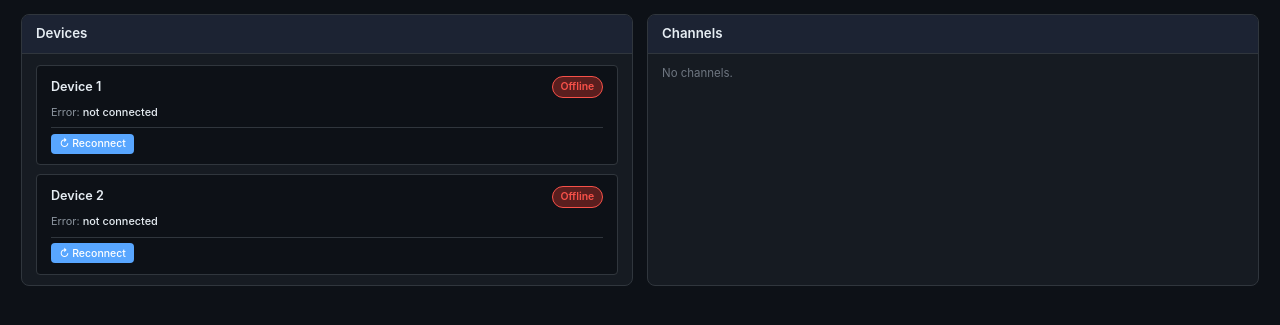
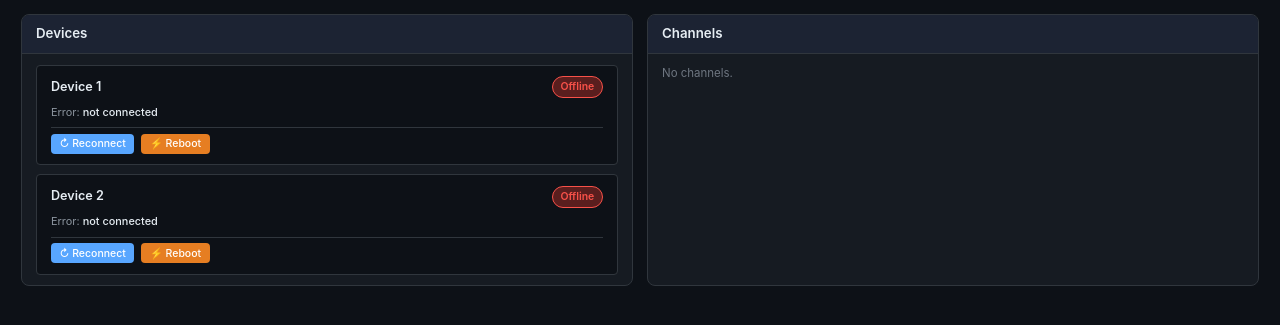
Before and after one commit to supamanluva/meshtasticboard, a Flask app: page / in a window 1280 px wide. Shown: the part 87-412 px from the top of the page. Run offline with Flask 3, Linux system fonts and the light colour scheme; data that the repository does not hold is empty; some libraries are stand-ins or nearby versions.

Commit message:
Fix MQTT decryption (correct AES key + nonce), add device reboot button

```diff
--- a/app.py
+++ b/app.py
@@ -70,7 +70,7 @@ mqtt_stats = {
 }
 mqtt_rate_window = []     # timestamps for rolling rate calculation
 MAX_MQTT_FEED = 500
-MQTT_DEFAULT_KEY = base64.b64decode("1PG7OiApAADU8bs6ICkAAA==")  # default Meshtastic AES key
+MQTT_DEFAULT_KEY = base64.b64decode("1PG7OiApB1nwvP+rz05pAQ==")[:16]  # default Meshtastic AES key
 
 
 def _get_decryption_keys():
@@ -361,13 +361,15 @@ def _mqtt_decrypt(mp, key=None):
     if key is None:
         key = MQTT_DEFAULT_KEY
     try:
-        nonce = struct.pack("<II", mp.id, getattr(mp, "from")) + b"\x00" * 8
+        nonce = struct.pack("<QII", mp.id, getattr(mp, "from"), 0)
         cipher = Cipher(algorithms.AES(key), modes.CTR(nonce))
         dec = cipher.decryptor()
         plaintext = dec.update(mp.encrypted) + dec.finalize()
         data = mesh_pb2.Data()
         data.ParseFromString(plaintext)
-        return data
+        if data.portnum and data.portnum > 0:
+            return data
+        return None
     except Exception:
         return None
 
@@ -964,6 +966,25 @@ def api_disconnect():
     return jsonify({"status": "disconnected", "device": device_name})
 
 
+@app.route("/api/reboot", methods=["POST"])
+def api_reboot():
+    """Reboot a specific device."""
+    data = request.json
+    device_name = data.get("device")
+    secs = data.get("secs", 5)
+    dev = devices.get(device_name)
+    if not dev:
+        return jsonify({"error": "device not found"}), 404
+    if not dev.get("connected"):
+        return jsonify({"error": "device not connected"}), 400
+    iface = dev.get("interface")
+    try:
+        iface.localNode.reboot(secs)
+        return jsonify({"status": "rebooting", "device": device_name, "secs": secs})
+    except Exception as e:
+        return jsonify({"error": str(e)}), 500
+
+
 # ── MQTT API Routes ──────────────────────────────────────────────────────────
 
 @app.route("/api/mqtt/status")
--- a/static/css/style.css
+++ b/static/css/style.css
@@ -367,6 +367,12 @@ body {
     border: none;
 }
 .btn-reconnect:hover { opacity: .85; }
+.btn-reboot {
+    background: #e67e22;
+    color: #fff;
+    border: none;
+}
+.btn-reboot:hover { opacity: .85; }
 
 /* ── Nodes Table ────────────────────────────────────────────────────────── */
 
--- a/static/js/dashboard.js
+++ b/static/js/dashboard.js
@@ -257,6 +257,7 @@ function renderDevices(devices) {
                 <div class="device-meta"><span>Error: <strong>${d.error || "unknown"}</strong></span></div>
                 <div class="device-actions">
                     <button class="btn btn-sm btn-reconnect" onclick="reconnectDevice('${d.name}')">&#x21bb; Reconnect</button>
+                    <button class="btn btn-sm btn-reboot" onclick="rebootDevice('${d.name}')">&#x26A1; Reboot</button>
                 </div>
             </div>`;
         }
@@ -278,6 +279,7 @@ function renderDevices(devices) {
             <div class="device-actions">
                 <button class="btn btn-sm btn-disconnect" onclick="disconnectDevice('${d.name}')">&#x2716; Disconnect</button>
                 <button class="btn btn-sm btn-reconnect" onclick="reconnectDevice('${d.name}')">&#x21bb; Reconnect</button>
+                <button class="btn btn-sm btn-reboot" onclick="rebootDevice('${d.name}')">&#x26A1; Reboot</button>
             </div>
         </div>`;
     }).join("");
@@ -323,6 +325,29 @@ async function reconnectDevice(name) {
         }
     } catch (e) {
         showToast(`Reconnect error: ${e.message}`, "error");
+    }
+}
+
+async function rebootDevice(name) {
+    if (!confirm(`Reboot ${name}? The device will restart in ~5 seconds.`)) return;
+    try {
+        const res = await fetch("/api/reboot", {
+            method: "POST",
+            headers: { "Content-Type": "application/json" },
+            body: JSON.stringify({ device: name, secs: 5 }),
+        });
+        const data = await res.json();
+        if (res.ok) {
+            showToast(`${name} rebooting in ${data.secs}s…`, "info");
+            // Refresh after reboot delay + reconnect time
+            setTimeout(() => {
+                reconnectDevice(name);
+            }, (data.secs + 10) * 1000);
+        } else {
+            showToast(`Reboot failed: ${data.error}`, "error");
+        }
+    } catch (e) {
+        showToast(`Reboot error: ${e.message}`, "error");
     }
 }
 
@@ -1869,6 +1894,7 @@ document.addEventListener("DOMContentLoaded", () => {
     // Expose device actions to global scope for onclick handlers
     window.disconnectDevice = disconnectDevice;
     window.reconnectDevice = reconnectDevice;
+    window.rebootDevice = rebootDevice;
     window.toggleMqttChannel = toggleMqttChannel;
     window.saveMqttDeviceConfig = saveMqttDeviceConfig;
 });
```
